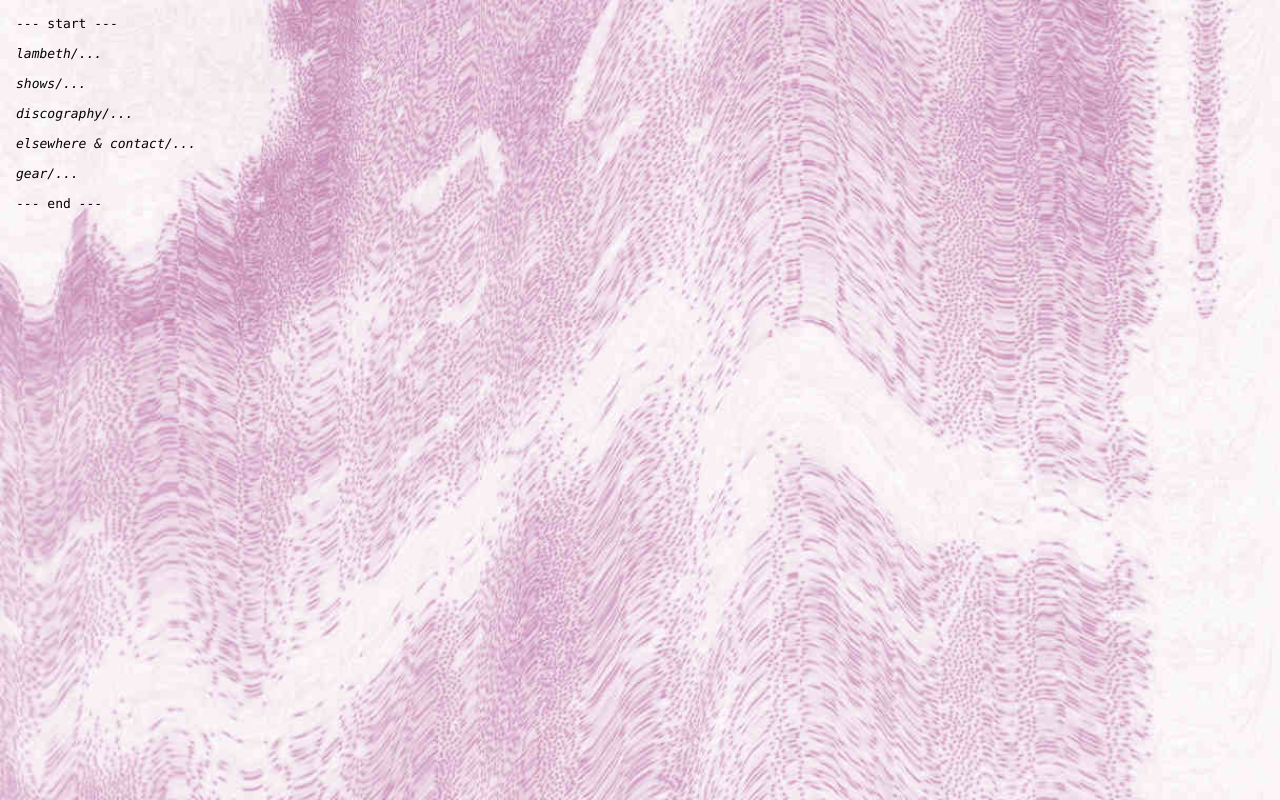
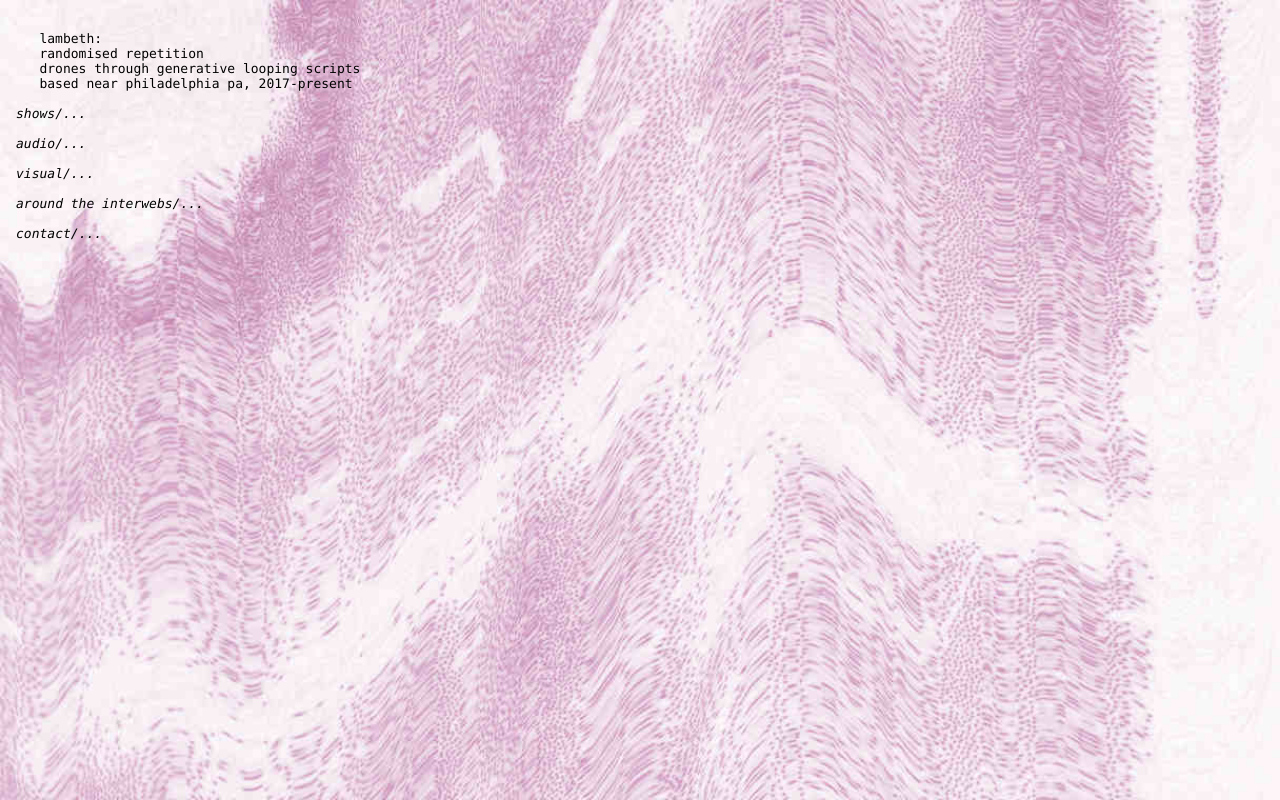
Before and after one commit to hearlambeth/hearlambeth.github.io, a plain HTML site: page index.html in a window 1280 px wide. Drawn offline with Linux system fonts and the light colour scheme.

Commit message:
lots of content changes

```diff
--- a/index.html
+++ b/index.html
@@ -68,24 +68,12 @@ a {
 <body>
 <main>
 
-<h3 class="tab0">
---- start ---
+<h3 class="tab1">
+<br>lambeth:
+<br>randomised repetition
+<br>drones through generative looping scripts
+<br>based near philadelphia pa, 2017-present
 </h3>
-
-<br>
-<!-- bio -->
-<h2 class="tab0">
-  <button aria-expanded="false">
-    lambeth/<span class="showmore">...</span>
-  </button>
-</h2>
-<div hidden>
-  <h3 class="tab1">
-  randomised repetition
-  <br>drones through generative looping scripts
-  <br>based near philadelphia pa, 2017-present
-  </h3>
-</div>
 
 <br>
 <!-- shows -->
@@ -129,7 +117,7 @@ a {
 <!-- discography -->
 <h2 class="tab0">
   <button aria-expanded="false">
-    discography/<span class="showmore">...</span>
+    audio/<span class="showmore">...</span>
   </button>
 </h2>
 <div hidden>
@@ -214,10 +202,27 @@ a {
 </div>
 
 <br>
+<!-- visual -->
+<h2 class="tab0">
+  <button aria-expanded="false">
+    visual/<span class="showmore">...</span>
+  </button>
+</h2>
+<div hidden>
+  <h3 class="tab1">
+  i make my artwork by amplifying flaws in scanners
+  <br>(i work at an archive and am very often at a scanner)
+  <br>and sometimes from things i find and like in the archive
+  <br>i would be very happy to make pictures for you
+  <br><a href="https://instagram.com/hearlambeth" target="_blank">instagram</a> is the main place for my visual art right now
+  </h3>
+</div>
+
+<br>
 <!-- elsewhere -->
 <h2 class="tab0">
   <button aria-expanded="false">
-    elsewhere & contact/<span class="showmore">...</span>
+    around the interwebs/<span class="showmore">...</span>
   </button>
 </h2>
 <div hidden>
@@ -226,14 +231,31 @@ a {
   <br>listen/purchase (most direct support): <a href="https://hearlambeth.bandcamp.com" target="_blank">bandcamp</a>
   <br>full album streams, occasional live videos: <a href="https://www.youtube.com/channel/UC_QQmvmIQVdhH1dsWEANXCw" target="_blank">youtube</a>
   <br>also on spotify, itunes, etc.
-  <br>social media: <a href="https://facebook.com/hearlambeth" target="_blank">facebook</a> <a href="https://instagram.com/hearlambeth" target="_blank">instagram</a>
+  <br>social media: <a href="https://instagram.com/hearlambeth" target="_blank">instagram</a>
   <br>folks making fliers can use: <a href="lambethlogo.svg" target="_blank">logo.svg</a> <a href="lambethlogo.png" target="_blank">logo.png</a>
   <br>please contact me if you need anything
   </h3>
 </div>
 
 <br>
+<!-- contact -->
+<h2 class="tab0">
+  <button aria-expanded="false">
+    contact/<span class="showmore">...</span>
+  </button>
+</h2>
+<div hidden>
+  <h3 class="tab1">
+  email: hearlambeth at gmail.com
+  <br>or private message at <a href="https://instagram.com/hearlambeth" target="_blank">instagram</a>
+  <br>folks making fliers can use: <a href="lambethlogo.svg" target="_blank">logo.svg</a> <a href="lambethlogo.png" target="_blank">logo.png</a>
+  <br>open for shows, collaborations, commissions (audio & visual), etc., and also to say hello
+  </h3>
+</div>
+
+<br>
 <!-- gear -->
+<!-- reduce
 <h2 class="tab0">
   <button aria-expanded="false">
     gear/<span class="showmore">...</span>
@@ -274,11 +296,7 @@ a {
 		</h3>
 	</div>
 </div>
-
-<br>
-<h3 class="tab0">
---- end ---
-</h3>
+-->
 
 </main>
 </body>
```
